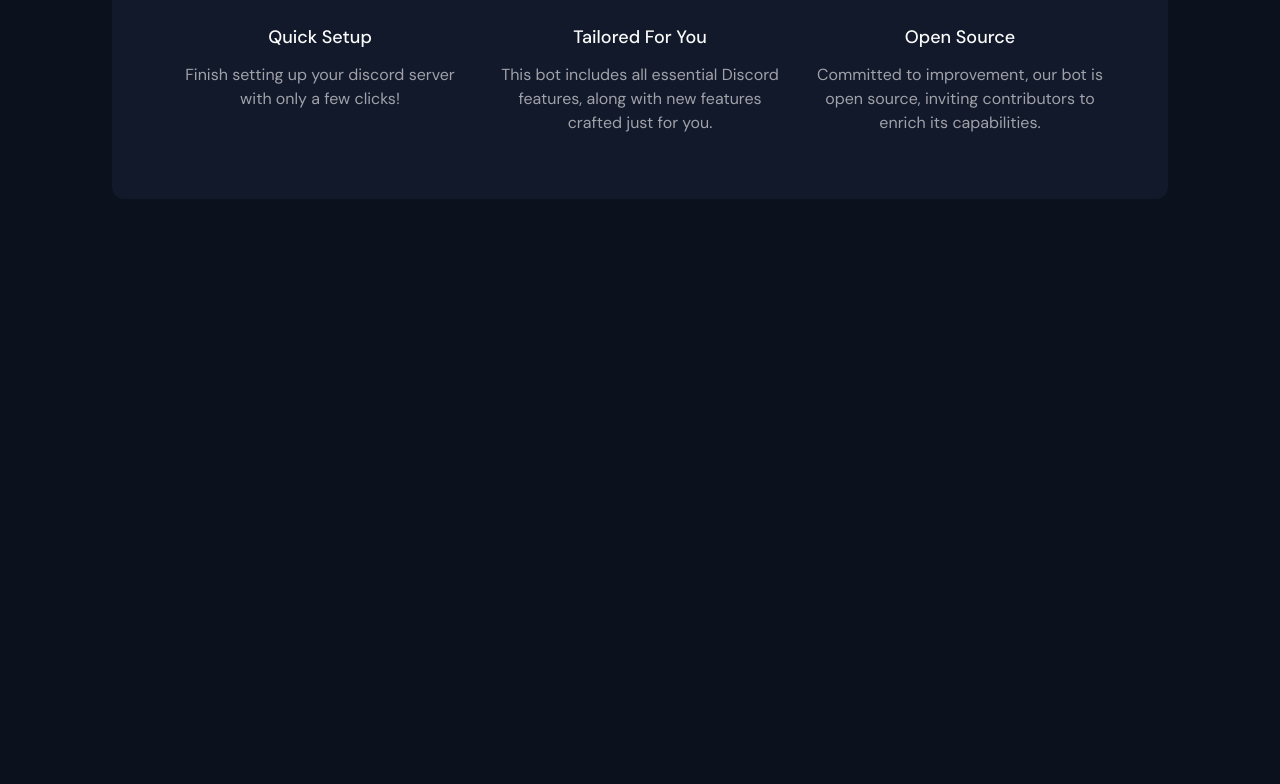
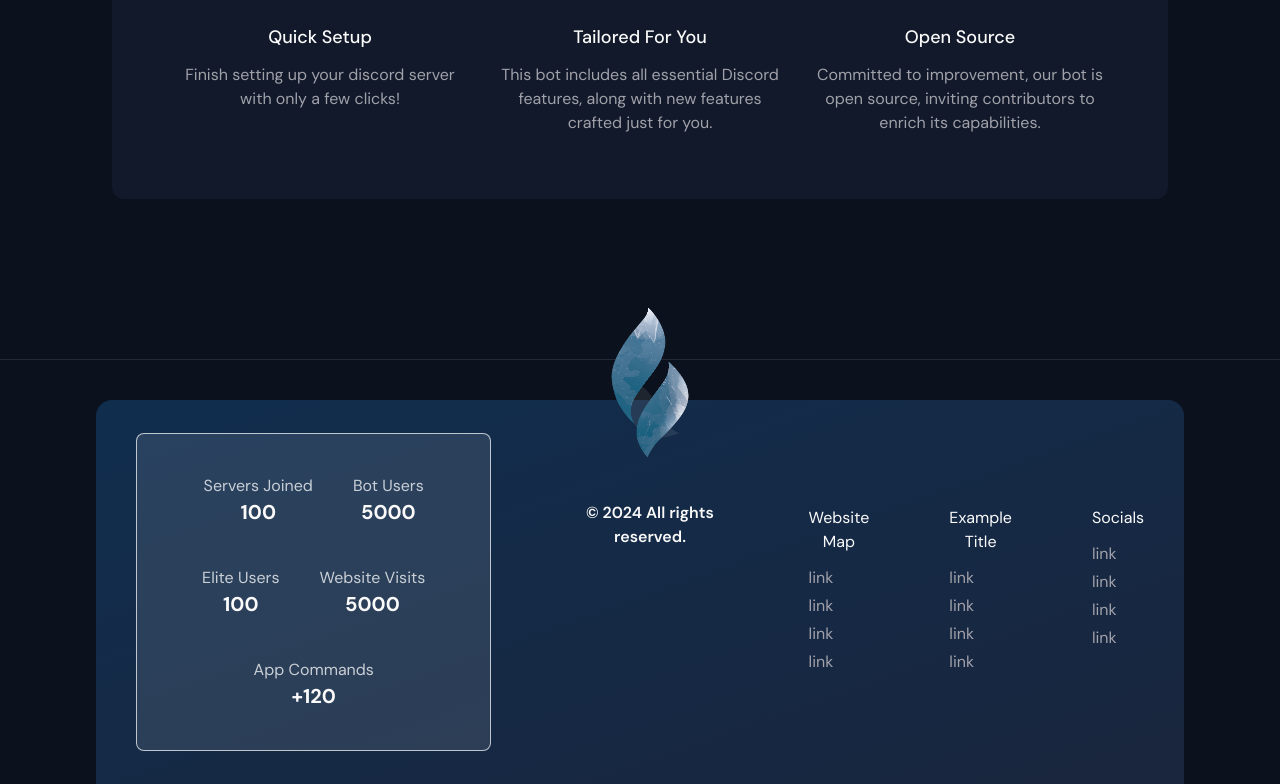
Before and after one commit to Alex6n/frost-app, a Next.js app: page / in a window 1280 px wide. Shown: the part 970-1754 px from the top of the page. Before the commit the page ends 1329 px from the top, so only its background shows below. Built offline with nearby package versions, Linux system fonts and the light colour scheme.

Commit message:
Add Footer component

```diff
--- a/app/layout.tsx
+++ b/app/layout.tsx
@@ -3,6 +3,7 @@ import { DM_Sans } from "next/font/google";
 import "@/global.css";
 import { Navbar } from "@/components/Navbar";
 import { ThemeProvider } from "@/components/providers/theme-provider";
+import Footer from "@/components/Footer";
 
 const font = DM_Sans({ subsets: ["latin"] });
 
@@ -22,6 +23,7 @@ export default function RootLayout({
         <ThemeProvider attribute="class" defaultTheme="dark">
           <Navbar />
           {children}
+          <Footer />
         </ThemeProvider>
       </body>
     </html>
--- /dev/null
+++ b/components/Footer.tsx
@@ -0,0 +1,145 @@
+import Image from "next/image";
+import { Separator } from "./ui/separator";
+import Link from "next/link";
+
+const usefullLinks = [
+  {
+    label: "Website Map",
+    links: [
+      {
+        title: "link",
+        href: "/link",
+      },
+      {
+        title: "link",
+        href: "/link",
+      },
+      {
+        title: "link",
+        href: "/link",
+      },
+      {
+        title: "link",
+        href: "/link",
+      },
+    ],
+  },
+  {
+    label: "Example Title",
+    links: [
+      {
+        title: "link",
+        href: "/link",
+      },
+      {
+        title: "link",
+        href: "/link",
+      },
+      {
+        title: "link",
+        href: "/link",
+      },
+      {
+        title: "link",
+        href: "/link",
+      },
+    ],
+  },
+  {
+    label: "Socials",
+    links: [
+      {
+        title: "link",
+        href: "/link",
+      },
+      {
+        title: "link",
+        href: "/link",
+      },
+      {
+        title: "link",
+        href: "/link",
+      },
+      {
+        title: "link",
+        href: "/link",
+      },
+    ],
+  },
+];
+
+const Footer = () => {
+  const appData = {
+    serversJoined: 100,
+    botUsers: 5000,
+    totalCommands: 120,
+    eliteUsers: 100,
+    websiteVisits: 5000,
+  };
+  return (
+    <section className="w-screen h-96">
+      <Separator className="bg-foreground/10" />
+
+      <div className="bg-gradient-to-br from-primary/40 to-secondary h-full mx-24 mt-10 rounded-t-2xl flex flex-cols-3 justify-center">
+        <div className="bg-white/10 p-10 rounded-lg border-white/70 border max-w-[500px] hidden xl:flex flex-wrap flex-rows-5 justify-center items-center space-between gap-10 my-auto mx-10">
+          <div>
+            <h2 className="text-white/75">Servers Joined</h2>
+            <p className="font-bold text-center text-xl">
+              {appData.serversJoined}
+            </p>
+          </div>
+
+          <div>
+            <h2 className="text-white/75">Bot Users</h2>
+            <p className="font-bold text-center text-xl">{appData.botUsers}</p>
+          </div>
+
+          <div>
+            <h2 className="text-white/75">Elite Users</h2>
+            <p className="font-bold text-center text-xl">
+              {appData.eliteUsers}
+            </p>
+          </div>
+
+          <div>
+            <h2 className="text-white/75">Website Visits</h2>
+            <p className="font-bold text-center text-xl">
+              {appData.websiteVisits}
+            </p>
+          </div>
+
+          <div>
+            <h2 className="text-white/75">App Commands</h2>
+            <p className="font-bold text-center text-xl">
+              +{appData.totalCommands}
+            </p>
+          </div>
+        </div>
+
+        <div className="col-span-1 -translate-y-24 mx-10">
+          <Image src="/logo.png" height="370" width="370" alt="Frost logo" />
+          <p className="text-center font-semibold mt-10">
+            © 2024 All rights reserved.
+          </p>
+        </div>
+
+        <div className="flex flex-cols-3 w-[500px] space-between space-x-20 my-auto mx-10">
+          {usefullLinks.map(({ label, links }) => (
+            <div key={label}>
+              <h3 className="text-center mb-3">{label}</h3>
+              {links.map(({ href, title }) => (
+                <ul key={href} className="text-zinc-400 mb-1">
+                  <Link className="text-start" href={href}>
+                    {title}
+                  </Link>
+                </ul>
+              ))}
+            </div>
+          ))}
+        </div>
+      </div>
+    </section>
+  );
+};
+
+export default Footer;
```
